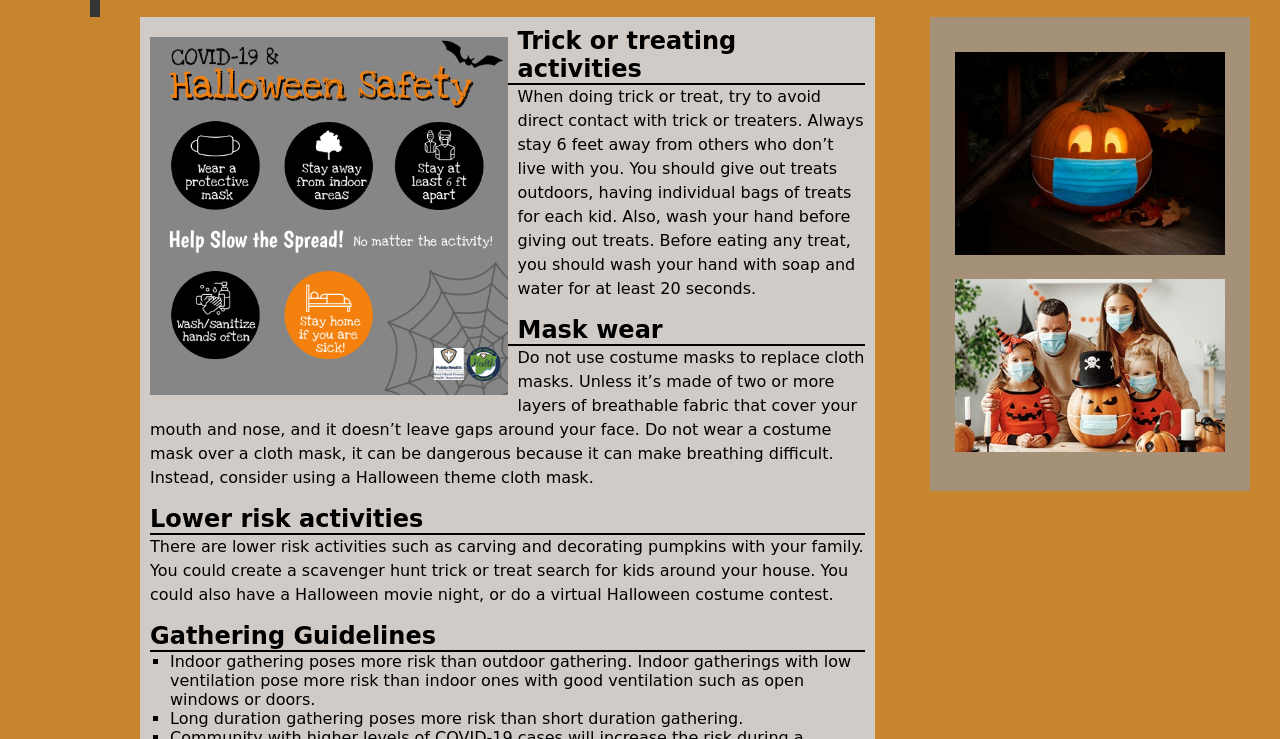
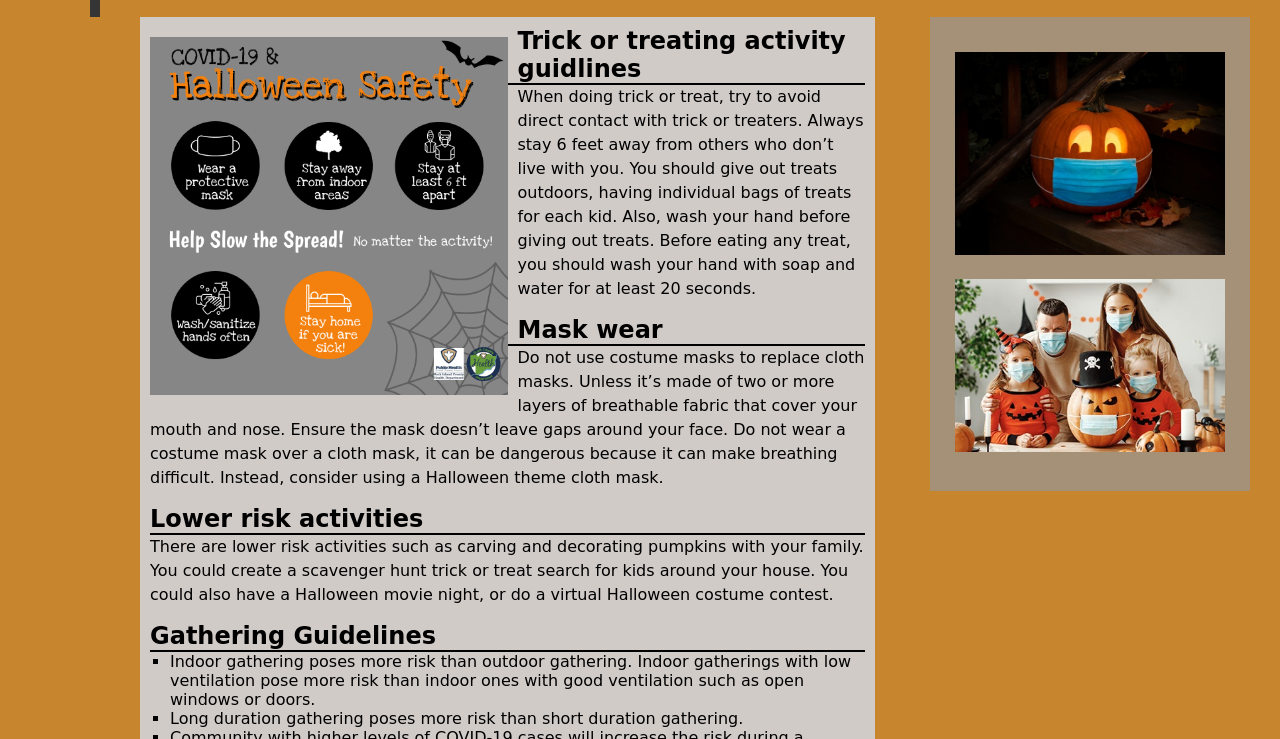
Before and after one commit to ktb702/IT115-a4-g4, a plain HTML site: page index.html in a window 1280 px wide. Shown: the part 61-800 px from the top of the page. Drawn offline with Linux system fonts and the light colour scheme; a web font is replaced by a local one.

Commit message:
Update index.html

```diff
--- a/index.html
+++ b/index.html
@@ -19,11 +19,11 @@
     <!-- <h2>Halloween Celebration Guidelines during Covid</h2> -->
     <img class="img1" src="images/halloween-safety.png" alt="Halloween Safety Guidelines">
 
-    <h2>Trick or treating activities</h2>
+    <h2>Trick or treating activity guidlines</h2>
     <p> When doing trick or treat, try to avoid direct contact with trick or treaters. Always stay 6 feet away from others who don’t live with you. You should give out treats outdoors,  having individual bags of treats for each kid. Also, wash your hand before giving out treats. Before eating any treat, you should wash your hand with soap and water for at least 20 seconds. </p>
 
     <h2>Mask wear</h2>
-    <p>Do not use costume masks to replace cloth masks. Unless it’s made of two or more layers of breathable fabric that cover your mouth and nose, and it doesn’t leave gaps around your face.
+    <p>Do not use costume masks to replace cloth masks. Unless it’s made of two or more layers of breathable fabric that cover your mouth and nose. Ensure the mask doesn’t leave gaps around your face.
     Do not wear a costume mask over a cloth mask, it can be dangerous because it can make breathing difficult.  Instead, consider using a Halloween theme cloth mask.
     </p>
 
```
